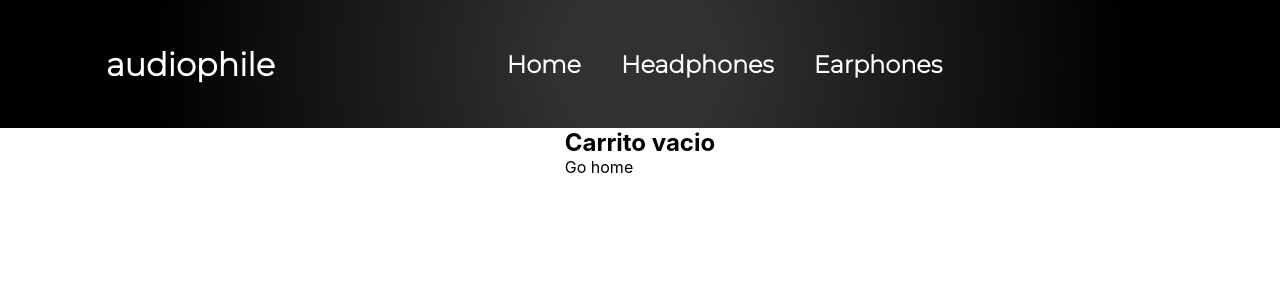
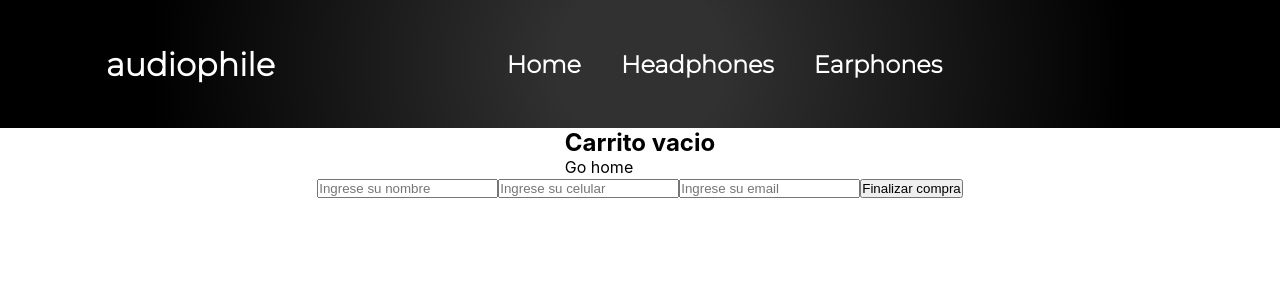
Before and after one commit to GaspariniOsvaldo/ecommerce-react, a React (Create React App) app: page /cart in a window 1280 px wide. Shown: the top 300 px of the page. Built offline with nearby package versions, Linux system fonts and the light colour scheme.

Commit message:
card of purchase

```diff
--- a/src/components/Cart/Cart.js
+++ b/src/components/Cart/Cart.js
@@ -1,5 +1,5 @@
-import { Link } from "react-router-dom";
 import { useCart } from "../../contexts/CartContext"
+import { CartBuy } from "./CartBuy";
 import { CartListContainer } from "./CartListContainer";
 
 
@@ -19,6 +19,7 @@ export const Cart = () => {
                 {
                     (cart[0] !== undefined) && (<button onClick={ clear }>Clear cart</button>)
                 }
+                <CartBuy></CartBuy>
             </section>
         </section>
     )
--- /dev/null
+++ b/src/components/Cart/CartBuy.js
@@ -0,0 +1,69 @@
+import { useCart } from "../../contexts/CartContext"
+
+
+export const CartBuy = () => {
+
+    const { cart } = useCart();
+
+    const getActualDate = () => {
+        const today = new Date();
+        const dd = today.getDate();
+        const mm = today.getMonth() + 1;
+        const yy = today.getFullYear();
+
+        const actualDate = dd + "/" + mm + "/" + yy
+
+        return ( actualDate );
+    }
+
+    const getTotalPrice = () => {
+
+        let total = 0;
+
+        for(let i = 0; i < cart.length; i++) {
+            total += (cart[i].price * cart[i].quantity);
+        }
+
+        return total;
+
+    }
+
+    const confirmPurchase = () => {
+        const inputName = document.getElementById("inputName").value;
+        const inputPhone = document.getElementById("inputPhone").value;
+        const inputEmail = document.getElementById("inputEmail").value;
+
+        const actualDate = getActualDate();
+
+        const total = getTotalPrice();
+
+        const purchaseData = {
+            "buyer" : {
+                "nameBuyer": inputName,
+                "phone": inputPhone,
+                "email": inputEmail
+            },
+            "items" : cart,
+            "date" : actualDate,
+            "total" : total
+        };
+
+        console.log("Datos del comprador: " + purchaseData.buyer.nameBuyer);
+        console.log("Items comprados: ");
+        for(let i = 0; i < cart.length; i++) {
+            console.log("-- " + cart[i].title);
+        }
+        console.log("Fecha de compra: " + purchaseData.date);
+        console.log("Precio final de la compra completa: " + purchaseData.total);
+
+    };
+
+    return (
+        <section>
+            <input id="inputName" type="text" placeholder="Ingrese su nombre"></input>
+            <input id="inputPhone" type="number" placeholder="Ingrese su celular"></input>
+            <input id="inputEmail" type="email" placeholder="Ingrese su email"></input>
+            <button onClick={confirmPurchase}>Finalizar compra</button>
+        </section>
+    )
+}
--- a/src/components/ItemListContainer/ItemListContainer.js
+++ b/src/components/ItemListContainer/ItemListContainer.js
@@ -7,7 +7,7 @@ import { collection, getDocs, getFirestore } from "@firebase/firestore";
 
 export const ItemListContainer = () => {
 
-    const {categoryId} = useParams()
+    const { categoryId } = useParams()
 
     const [products, setProducts] = useState(null);
 
@@ -25,13 +25,13 @@ export const ItemListContainer = () => {
                     const categorySelect = dbProducts.filter(item => item.cat === categoryId);
                     setProducts(categorySelect);
                 }
-            else{
+                else {
                     setProducts(dbProducts);
                 }
             })
     }, [categoryId])
 
-    return(
+    return (
         <section className="ItemListContainer">
             <h2 className="ItemListContainer__title">Productos</h2>
             <ItemList productos={products}></ItemList>
```
Lines whose indentation alone changed are shown as unchanged.
